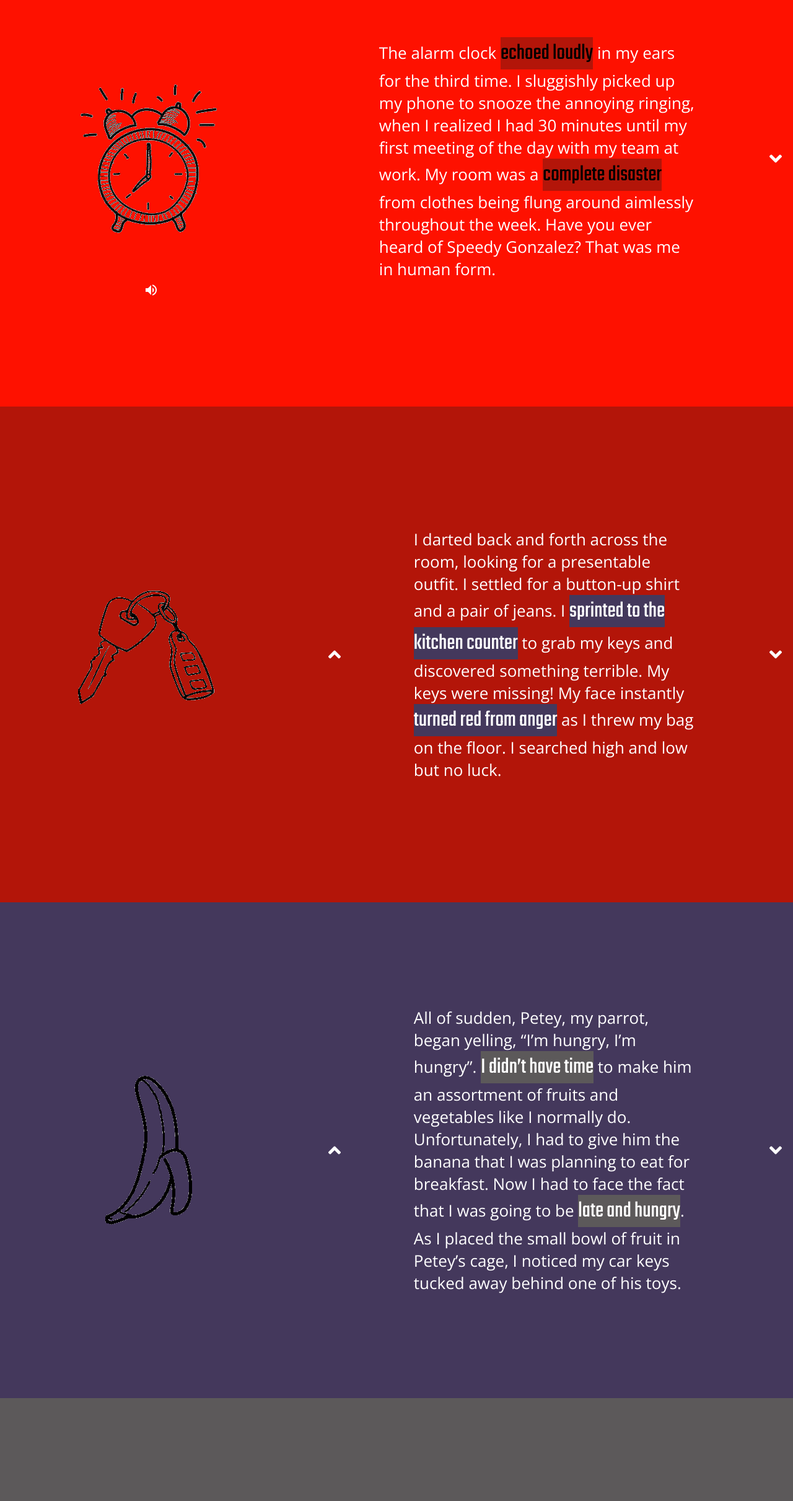
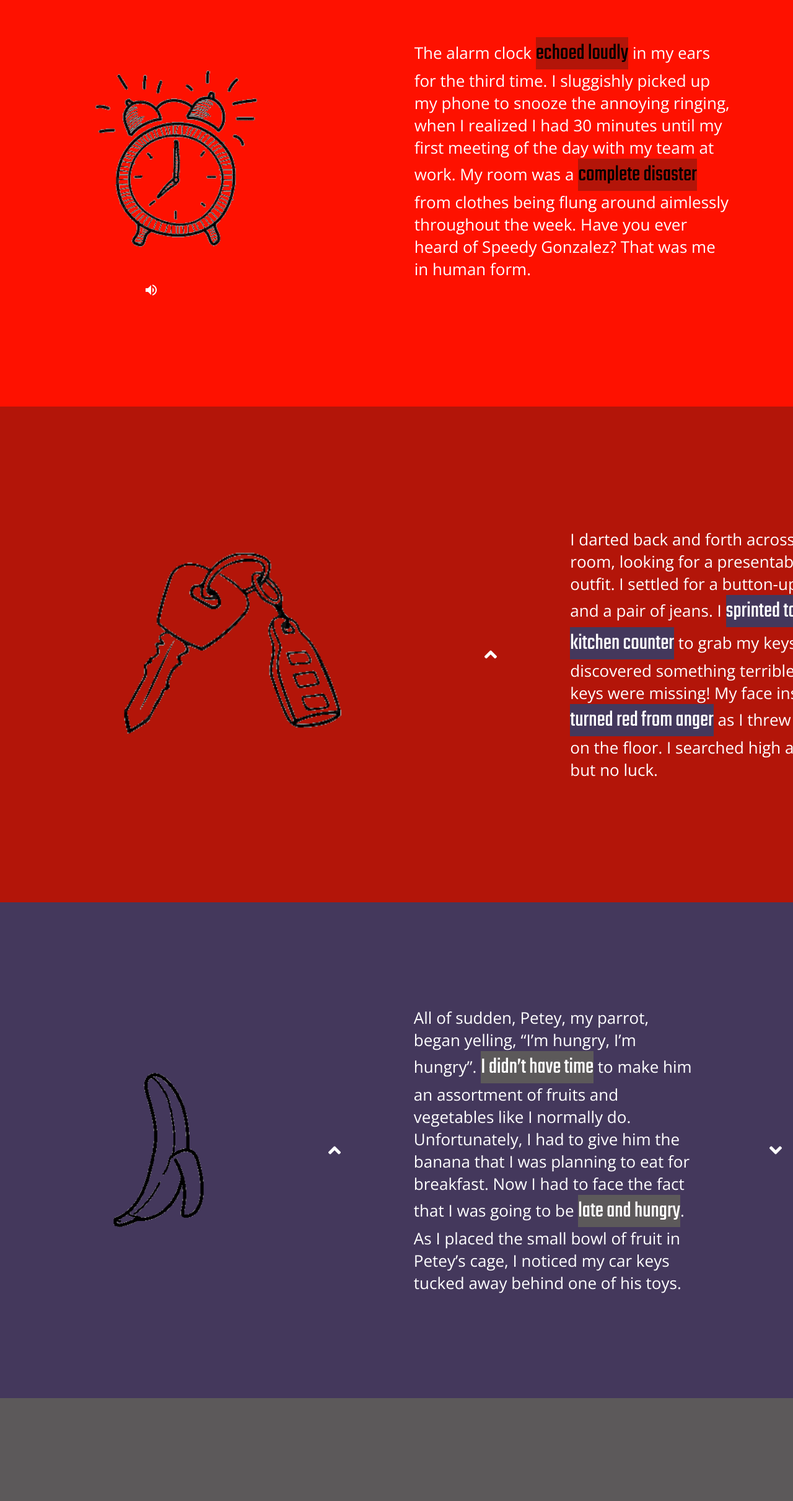
Before and after one commit to ryane1/GC-Final-Project, an Angular app: page /anger in a window 1280 px wide. Shown: the part 144-2566 px from the top of the page at 62% size. Built offline with nearby package versions, Linux system fonts and the light colour scheme.

Commit message:
joy animations resized

```diff
--- a/src/app/story/anger-disgust/anger-disgust.component.css
+++ b/src/app/story/anger-disgust/anger-disgust.component.css
@@ -1,12 +1,36 @@
 /* Mobile Version */
-.material-icons {
-  position: absolute;
-  top: 75%;
-  right: 80%;
+/* animation sizing */
+.one {
+  height: 320px;
 }
-.img-animation {
-  height: 270px;
+.two {
+  height: 430px;
 }
+.three {
+  height: 280px;
+}
+.four {
+  height: 280px;
+}
+.five {
+  height: 240px;
+}
+.six {
+  height: 230px;
+}
+.seven {
+  height: 230px;
+}
+.eight {
+  height: 170px;
+}
+.nine {
+  height: 200px;
+}
+.ten {
+  height: 240px;
+}
+
 .content {
   height: 50vh;
 }
@@ -139,4 +163,43 @@
     flex-direction: row;
     justify-content: space-between;
   }
+  .material-icons {
+    position: absolute;
+    top: 75%;
+    right: 80%;
+  }
+  /* animation sizing */
+  .img-animation {
+    margin: auto;
+  }
+  .one {
+    height: 320px;
+  }
+  .two {
+    height: 430px;
+  }
+  .three {
+    height: 280px;
+  }
+  .four {
+    height: 280px;
+  }
+  .five {
+    height: 240px;
+  }
+  .six {
+    height: 230px;
+  }
+  .seven {
+    height: 230px;
+  }
+  .eight {
+    height: 170px;
+  }
+  .nine {
+    height: 200px;
+  }
+  .ten {
+    height: 240px;
+  }
 }
--- a/src/app/story/joy-surprise/joy-surprise.component.css
+++ b/src/app/story/joy-surprise/joy-surprise.component.css
@@ -1,16 +1,51 @@
 /* Mobile Version */
-.material-icons {
-  position: absolute;
-  top: 75%;
-  right: 80%;
-}
-.img-animation {
+/* animation sizing */
+.one {
   height: 270px;
 }
+.two {
+  height: 270px;
+}
+.three {
+  height: 270px;
+}
+.four {
+  height: 220px;
+}
+.five {
+  height: 270px;
+}
+.six {
+  height: 270px;
+  padding-right: 70px;
+}
+.seven {
+  height: 360px;
+}
+.eight {
+  height: 270px;
+}
+.nine {
+  height: 270px;
+}
+.ten {
+  height: 270px;
+  padding-right: 80px;
+}
+
 .content {
   height: 50vh;
 }
-.part1, .part2, .part3, .part4, .part5, .part6, .part7, .part8, .part9, .part10 {
+.part1,
+.part2,
+.part3,
+.part4,
+.part5,
+.part6,
+.part7,
+.part8,
+.part9,
+.part10 {
   display: flex;
   flex-direction: column;
   justify-content: space-around;
@@ -128,14 +163,65 @@
   .fas {
     transform: rotate(90deg);
   }
-  .fa-angle-right, .fa-angle-left {
+  .fa-angle-right,
+  .fa-angle-left {
     padding: 20px;
   }
   .content {
     width: 60vw;
   }
-  .part1, .part2, .part3, .part4, .part5, .part6, .part7, .part8, .part9, .part10 {
+  .part1,
+  .part2,
+  .part3,
+  .part4,
+  .part5,
+  .part6,
+  .part7,
+  .part8,
+  .part9,
+  .part10 {
     flex-direction: row;
     justify-content: space-between;
   }
+  .material-icons {
+    position: absolute;
+    top: 75%;
+    right: 80%;
+  }
+  /* animation sizing */
+  .img-animation {
+    margin: auto;
+  }
+  .one {
+    height: 270px;
+  }
+  .two {
+    height: 270px;
+  }
+  .three {
+    height: 270px;
+  }
+  .four {
+    height: 220px;
+  }
+  .five {
+    height: 270px;
+  }
+  .six {
+    height: 270px;
+    padding-right: 70px;
+  }
+  .seven {
+    height: 360px;
+  }
+  .eight {
+    height: 340px;
+  }
+  .nine {
+    height: 270px;
+  }
+  .ten {
+    height: 270px;
+    padding-right: 80px;
+  }
 }
--- a/src/app/story/sadness-fear/sadness-fear.component.css
+++ b/src/app/story/sadness-fear/sadness-fear.component.css
@@ -1,32 +1,35 @@
 /* Mobile Version */
-/* .img-animation {
-  height: 270px;
-} */
+/* animation sizing */
 .one {
   height: 270px;
 }
 .two {
-  height: 300px;
+  height: 270px;
 }
 .three {
-  height: 190px;
+  height: 270px;
 }
-.four, .five {
-  height: 210px;
+.four {
+  height: 270px;
+}
+.five {
+  height: 270px;
 }
 .six {
-  height: 160px;
+  height: 270px;
 }
-.seven, .nine {
-  height: 200px;
+.seven {
+  height: 270px;
 }
 .eight {
-  height: 140px;
+  height: 270px;
+}
+.nine {
+  height: 270px;
 }
 .ten {
-  height: 180px;
+  height: 270px;
 }
-
 
 .content {
   height: 50vh;
@@ -164,6 +167,7 @@
     top: 75%;
     right: 80%;
   }
+  /* animation sizing */
   .img-animation {
     margin: auto;
   }
@@ -173,19 +177,13 @@
   .two {
     height: 430px;
   }
-  .three {
+  .three, .four {
     height: 280px;
   }
-  .four {
-    height: 280px;
-  }
-  .five {
+  .five, .ten {
     height: 240px;
   }
-  .six {
-    height: 230px;
-  }
-  .seven {
+  .six, .seven {
     height: 230px;
   }
   .eight {
@@ -194,7 +192,4 @@
   .nine {
     height: 200px;
   }
-  .ten {
-    height: 240px;
-  }
 }
```
